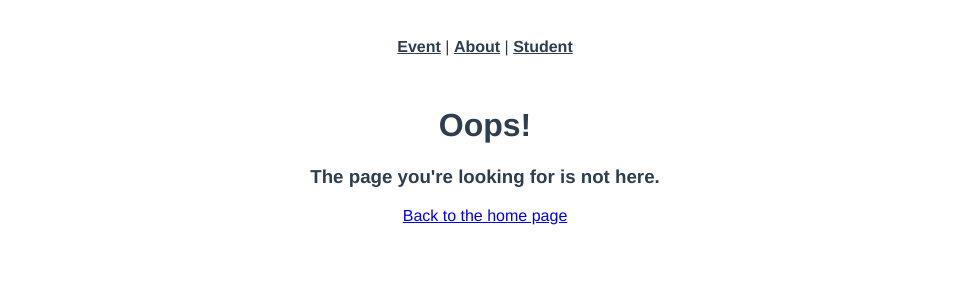
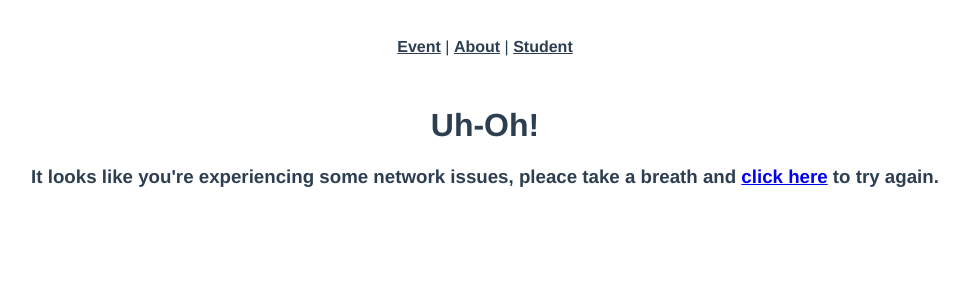
Before and after one commit to Keerati13/652115003_CompoLab2, a Vue app in the folder 331-intro-to-vite/: page /network-error in a window 1280 px wide. Shown: the top 300 px of the page, without its empty margins (155-1124 px from the left). Built offline with nearby package versions, Linux system fonts and the light colour scheme.

Commit message:
commit L3B 5.2

```diff
--- a/331-intro-to-vite/src/router/index.ts
+++ b/331-intro-to-vite/src/router/index.ts
@@ -7,6 +7,7 @@
 import EventEditView from '@/views/event/EditView.vue'
 import EventLayoutView from '@/views/event/LayoutView.vue'
 import NotFoundView from '@/views/NotFoundView.vue'
+import NetworkErrorView from '@/views/NetworkErrorView.vue'
 
 const router = createRouter({
   history: createWebHistory(import.meta.env.BASE_URL),
@@ -60,6 +61,11 @@
       component: NotFoundView
     },
     {
+      path: '/network-error',
+      name: 'network-error-view',
+      component: NetworkErrorView
+    },
+    {
       path: '/student',
       name: 'student',
       component: StudentView
--- /dev/null
+++ b/331-intro-to-vite/src/views/NetworkErrorView.vue
@@ -0,0 +1,10 @@
+<template>
+    <div class="networkError">
+        <h1>Uh-Oh!</h1>
+
+        <h3>
+            It looks like you're experiencing some network issues, pleace take a breath and
+            <a href="#" @click="$router.go(-1)">click here</a> to try again.
+        </h3>
+    </div>
+</template>
--- a/331-intro-to-vite/src/views/event/LayoutView.vue
+++ b/331-intro-to-vite/src/views/event/LayoutView.vue
@@ -2,7 +2,7 @@
 import { ref, onMounted } from 'vue'
 import { type Event } from '@/types'
 import EventService from '@/services/EventService'
-import { useRouter } from 'vue-router';
+import { useRouter } from 'vue-router'
 
 const event = ref<Event | null>(null)
 const props = defineProps({
@@ -18,11 +18,15 @@
     .then((response) => {
       event.value = response.data
     })
-    .catch(() => {
-      router.push({
+    .catch((error) => {
+      if (error.respose && error.response.status === 404) {
+        router.push({
         name: '404-resource-view',
         params: { resource: 'event' }
       })
+      } else {
+        router.push({ name: 'network-error-view' })
+      }
     })
 })
 </script>
```
